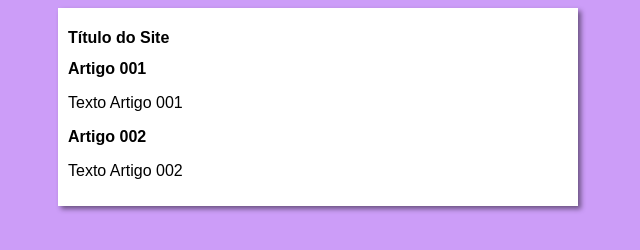
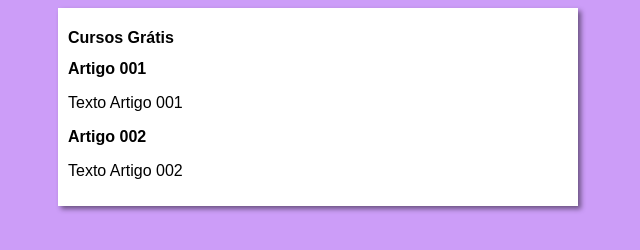
Before and after one commit to RobsonFernandesMacedo/projeto-site, a plain HTML site: page index.html in a window 1280 px wide. Shown: the full height of the page, 322-962 px from the left. Drawn offline with Linux system fonts and the light colour scheme.

Commit message:
Atualizei os títulos

```diff
--- a/index.html
+++ b/index.html
@@ -3,13 +3,13 @@
 <head>
     <meta charset="UTF-8">
     <meta name="viewport" content="width=device-width, initial-scale=1.0">
-    <title>Título do Site</title>
+    <title>Curso em Vídeo</title>
     <link rel="stylesheet" href="estilos/style.css">
 </head>
 <body>
     <main>
         <header>
-            <h1>Título do Site</h1>
+            <h1>Cursos Grátis</h1>
         </header>
         <article>
             <h2>Artigo 001</h2>
```
